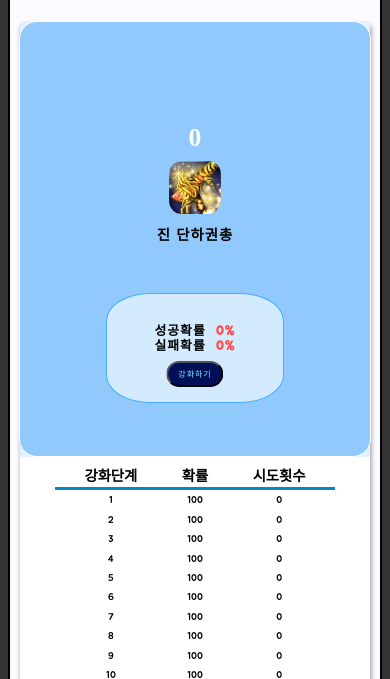
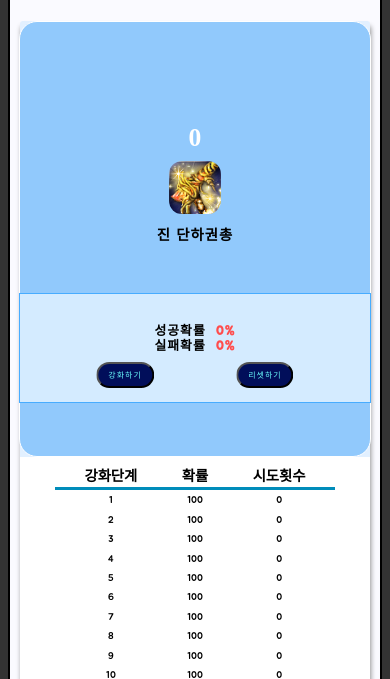
Before and after one commit to Lee-Sang-Beom/mini_js_project, a plain HTML site: page 강화 시뮬레이션/index.html in a window 390 px wide. Shown: the part 165-844 px from the top of the page. Drawn offline with Linux system fonts and the light colour scheme.

Commit message:
add html reset_btn, apply css reset btn(+response), add reset click eventlistener

```diff
--- a/강화 시뮬레이션/index.html
+++ b/강화 시뮬레이션/index.html
@@ -43,9 +43,15 @@
                         <p class="rate_text">실패확률 </p>
                         <p class="rate_figure" id="fail_rate_figure">0</p>
                     </div>
-                    <button class="try_btn" id="try_btn">
-                        강화하기
-                    </button>
+                    <div class="wrap_btn">
+                        <button class="try_btn" id="try_btn">
+                            강화하기
+                        </button>
+                        <button class="reset_btn" id="reset_btn">
+                            리셋하기
+                        </button>
+                    </div>
+
                </div>
             </div>
             <div class="main_right">
--- a/강화 시뮬레이션/script.js
+++ b/강화 시뮬레이션/script.js
@@ -7,6 +7,9 @@ let fail_rate_figure = document.getElementById('fail_rate_figure');
 
 // '강화하기' 버튼
 const try_btn = document.getElementById('try_btn');
+
+// '리셋하기' 버튼
+const reset_btn = document.getElementById('reset_btn');
 
 // table 내, 강화시도 횟수 기록변수
 let try_zero_to_one= document.getElementById('try_zero_to_one');
@@ -36,7 +39,12 @@ function try_upgrade(){
     } else{
         alert("최대강화 상태입니다.");
     }
+}
+
+function try_reset(){
+    current_reinforcement_level.innerHTML = 0;
 
 }
 /*add eventListener*/
 try_btn.addEventListener('click',try_upgrade);
+reset_btn.addEventListener('click',try_reset);
--- a/강화 시뮬레이션/style/main.scss
+++ b/강화 시뮬레이션/style/main.scss
@@ -165,6 +165,28 @@ $table-border-color: #008cba;
             .try_btn:hover{
                 font-size:1rem;
             }
+
+            .reset_btn{
+                @include useFont;
+
+                position: absolute;
+                top:70%;
+                left:50%;
+                transform: translate(-50%, -50%);
+
+                background-color: rgb(1, 14, 90);
+                color:rgb(107, 255, 255);
+                padding: 5px 10px;
+                border-radius: 15px;
+
+                cursor:pointer;
+                transition: font-size 0.5s ease-in-out 0.05s;
+
+            }
+
+            .reset_btn:hover{
+                font-size:1rem;
+            }
         }
 
     }
@@ -212,7 +234,7 @@ $table-border-color: #008cba;
 }
 
 @mixin reduce_fontsize {
-    font-size:0.9rem;
+    font-size:1rem;
     transition: font-size 0.5s ease-in-out 0.05s;
 }
 
@@ -238,7 +260,6 @@ $table-border-color: #008cba;
 
             .main_bottom_area{
                 .success_rate{
-
                     .rate_text{
                         @include reduce_fontsize;
                     }
@@ -258,6 +279,12 @@ $table-border-color: #008cba;
                     font-size:0.7rem;
                 }
                 .try_btn:hover{
+                    font-size:0.8rem;
+                }
+                .reset_btn{
+                    font-size:0.7rem;
+                }
+                .reset_btn:hover{
                     font-size:0.8rem;
                 }
             }
@@ -292,8 +319,9 @@ $table-border-color: #008cba;
             }
 
             .main_bottom_area{
-                width: 60%;
+                width: 70%;
                 height: 35%;
+
                 .success_rate{
                     margin-bottom:5px;
 
@@ -302,9 +330,25 @@ $table-border-color: #008cba;
                     margin:5px 0;
 
                 }
-                .try_btn{
-                    margin-top:15px;
+
+
+                .wrap_btn{
+                    display: flex;
+
+
+                    .try_btn{
+                        top:75%;
+                        left:35%;
+                        font-size:0.5rem;
+                    }
+
+                    .reset_btn{
+                        top:75%;
+                        left:65%;
+                        font-size:0.5rem;
+                    }
                 }
+
 
             }
 
@@ -357,13 +401,8 @@ $table-border-color: #008cba;
 
 @media screen and (max-width: 400px) {
     .main{
-
-
         .main_left{
-
             .main_upper_area{
-
-
                 h2{
                     margin : 15px 0 0 0;
                     left:0;
@@ -372,8 +411,9 @@ $table-border-color: #008cba;
             }
 
             .main_bottom_area{
-                width: 50%;
+                width: calc(100% - 1px);
                 height: 25%;
+                border-radius: 0;
                 .success_rate{
                     margin-bottom:5px;
                     .rate_text{
@@ -392,13 +432,16 @@ $table-border-color: #008cba;
                         font-size:0.8rem;
                     }
                 }
-                .try_btn{
-                    margin-top:15px;
-                    font-size:0.5rem;
+
+                .wrap_btn{
+                    .try_btn{
+                        left:30%;
+                    }
+                    .reset_btn{
+                        left:70%;
+                    }
                 }
-                .try_btn:hover{
-                    font-size:0.7rem;
-                }
+
             }
 
         }
```
Also changed, not shown: 강화 시뮬레이션/style/main.css, 1 other file.
